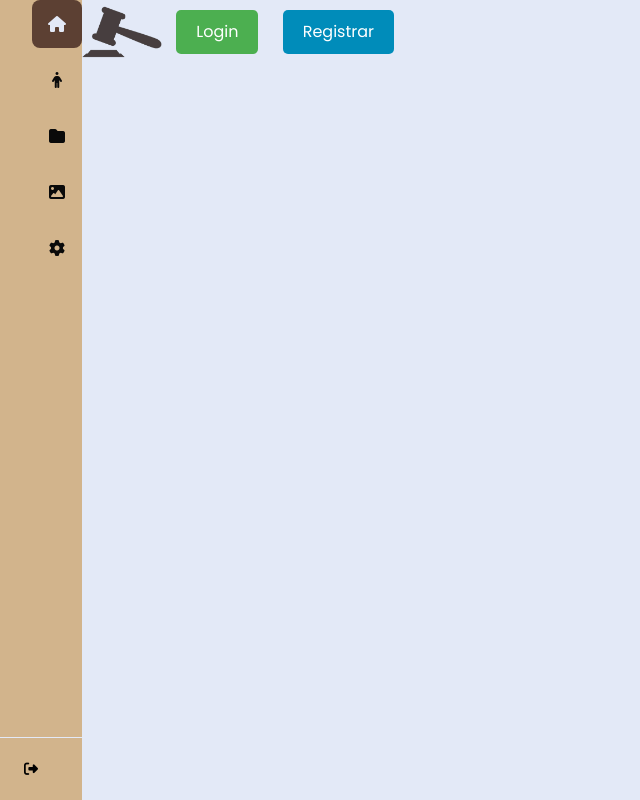
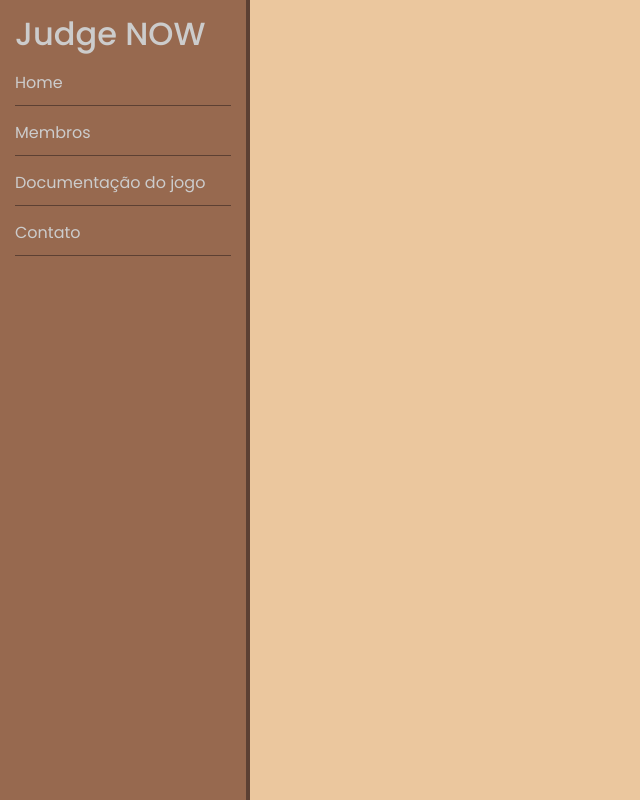
Before and after one commit to Koda012/TechAcademy-3, a PHP site: page / in a window 1280 px wide. Shown: the whole page, without its empty margins (0-640 px from the left). Run offline with PHP 8.4, Linux system fonts and the light colour scheme.

Commit message:
mudanca de layout. Sidebar novo + lista de home, membros, documentacao e contato

```diff
--- a/index.php
+++ b/index.php
@@ -13,77 +13,22 @@
 </head>
 
 <body>
-    <nav id="sidebar">
-        <ul id="side_items">
-            <li class="side-item active" title="Página principal">
-                <a href="#">
-                    <i class="fa-solid fa-house"></i>
-                    <span class="item-description">
-                        Home
-                    </span>
-                </a>
-            </li>
 
-            <li class="side-item" title="Membros">
-                <a href="#">
-                    <i class="fa-solid fa-person"></i>
-                    <span class="item-description">
-                        Membros
-                    </span>
-                </a>
-            </li>
+    <header>
+        <div class="header">
+            <button class="btn btn-login">Login</button>
+            <button class="btn btn-register">Registrar</button>
+        </div>
+    </header>
 
-            <li class="side-item" title="Documentação do Jogo">
-                <a href="#">
-                    <i class="fa-solid fa-folder"></i>
-                    <span class="item-description">
-                        Documentação Jogo
-                    </span>
-                </a>
-            </li>
+    <div class="sidebar">
+        <h2>Judge NOW</h2>
+        <a href="#">Home</a>
+        <a href="#">Membros</a>
+        <a href="#">Documentação do jogo</a>
+        <a href="#">Contato</a>
+    </div>
 
-            <li class="side-item">
-                <a href="#">
-                    <i class="fa-solid fa-image"></i>
-                    <span class="item-description">
-                        Imagens
-                    </span>
-                </a>
-            </li>
-
-            <li class="side-item">
-                <a href="#">
-                    <i class="fa-solid fa-gear"></i>
-                    <span class="item-description">
-                        Configurações
-                    </span>
-                </a>
-            </li>
-        </ul>
-
-        <!-- <button id="open_btn">
-            <i id="open_btn_icon" class="fa-solid fa-chevron-right"></i>
-        </button> -->
-
-        </div>
-
-        <div id="logout">
-            <button id="logout_btn">
-                <i class="fa-solid fa-right-from-bracket"></i>
-                <span class="item-description">
-                    Logout
-                </span>
-            </button>
-        </div>
-    </nav>
-
-    <div class="header-login">
-        <div>
-            <img class="logo-header" src="img/logo.png" alt="Judge Now" title="Judge Now">
-            <button class="btn login-btn">Login</button>
-            <button class="btn register-btn">Registrar</button>
-        </div>
-    </div>
 
     <main>
         <?php
--- a/src/css/styles.css
+++ b/src/css/styles.css
@@ -10,188 +10,52 @@
 body {
     display: flex;
     min-height: 100vh;
-    background-color: #e3e9f7;
+    background-color: #EBC79E;
 }
 
-main {
-    padding: 20px;
-    position: fixed;
-    z-index: 1;
-    padding-left: calc(82px + 20px);
+
+.header{
+    display: flex;
+    justify-content: flex-end;
+    gap: 8px;
+    margin: 8px;
+    .btn-login{
+        background-color: #006600;
+        color: #ccc;
+        font-size: 16px;
+    }
+    .btn-register{
+        background-color: #990000;
+        color: #ccc;
+        font-size: 16px;
+    }
 }
 
-#sidebar {
-    display: flex;
-    flex-direction: column;
-    justify-content: space-between;
-    background-color: #D2B48C;
+
+.sidebar {
+    position: fixed; /* Fixa a sidebar na tela */
+    top: 0;          /* Faz com que a sidebar comece do topo da tela */
+    left: 0;         /* Faz com que a sidebar comece do lado esquerdo da tela */
+    width: 250px;
     height: 100vh;
-    height: 100vh;
-    position: relative;
-    transition: all .5s;
-    min-width: 82px;
-    z-index: 2;
+    background-color: #97694F;
+    color: #CCC;
+    padding: 15px;
+    box-sizing: border-box;
+    border-right: 4px solid #5C4033;
+    z-index: 100;
 }
 
-.logo-header {
-    width: 80px;
+.sidebar a {
+    color: #CCC;
+    text-decoration: none;
+    display: block;
+    padding: 10px 0;
+    margin: 5px 0;
+    border-bottom: 1px solid #5C4033;
 }
 
-.btn {
-    padding: 10px 20px;
-    margin: 10px;
-    font-size: 16px;
-    cursor: pointer;
-    border: none;
-    border-radius: 5px;
-}
-
-.login-btn {
-    background-color: #4CAF50;
-    /* Verde */
+.sidebar a:hover {
+    background-color: #5C4033;
     color: white;
 }
-
-.register-btn {
-    background-color: #008CBA;
-    /* Azul */
-    color: white;
-}
-
-.header-login {
-    display: flex;
-    justify-content: flex-end;
-}
-
-#sidebar_content {
-    padding: 12px;
-}
-
-#user {
-    display: flex;
-    align-items: center;
-    gap: 8px;
-    margin-bottom: 24px;
-}
-
-#user_avatar {
-    width: 50px;
-    height: 50px;
-    object-fit: cover;
-    border-radius: 20px;
-}
-
-#user_infos {
-    display: flex;
-    flex-direction: column;
-}
-
-#user_infos span:last-child {
-    color: #6b6b6b;
-    font-size: 12px;
-}
-
-#side_items {
-    display: flex;
-    flex-direction: column;
-    gap: 8px;
-    list-style: none;
-}
-
-.side-item {
-    border-radius: 8px;
-    padding: 14px;
-    cursor: pointer;
-}
-
-.side-item.active {
-    background-color: #5C4033;
-}
-
-.side-item:hover:not(.active),
-#logout_btn:hover {
-    background-color: #e3e9f7;
-}
-
-.side-item a {
-    text-decoration: none;
-    display: flex;
-    align-items: center;
-    justify-content: center;
-    color: #0a0a0a;
-}
-
-.side-item.active a {
-    color: #e3e9f7;
-}
-
-.side-item a i {
-    display: flex;
-    align-items: center;
-    justify-content: center;
-    width: 20px;
-    height: 20px;
-}
-
-#logout {
-    border-top: 1px solid #e3e9f7;
-    padding: 12px;
-}
-
-#logout_btn {
-    border: none;
-    padding: 12px;
-    font-size: 14px;
-    display: flex;
-    gap: 20px;
-    align-items: center;
-    border-radius: 8px;
-    text-align: start;
-    cursor: pointer;
-    background-color: transparent;
-}
-
-/*#open_btn {
-    position: absolute;
-    top: 30px;
-    right: -10px;
-    background-color: #5C4033;
-    color: #e3e9f7;
-    border-radius: 100%;
-    width: 20px;
-    height: 20px;
-    border: none;
-    cursor: pointer;
-} */
-
-#open_btn_icon {
-    transition: transform .3s ease;
-}
-
-.open-sidebar #open_btn_icon {
-    transform: rotate(180deg);
-}
-
-.item-description {
-    width: 0px;
-    overflow: hidden;
-    white-space: nowrap;
-    text-overflow: ellipsis;
-    font-size: 14px;
-    transition: width .6s;
-    height: 0px;
-}
-
-#sidebar.open-sidebar {
-    min-width: 15%;
-}
-
-#sidebar.open-sidebar .item-description {
-    width: 150px;
-    height: auto;
-}
-
-#sidebar.open-sidebar .side-item a {
-    justify-content: flex-start;
-    gap: 14px;
-}
```
Also changed, not shown: MBD1_RA - Marcos Vinicius Bartoli Senko/Tasks semana 2 PART 1.PNG (deleted), MBD1_RA - Marcos Vinicius Bartoli Senko/tasks semana 2 PART 2.PNG (deleted), 4 other files.
